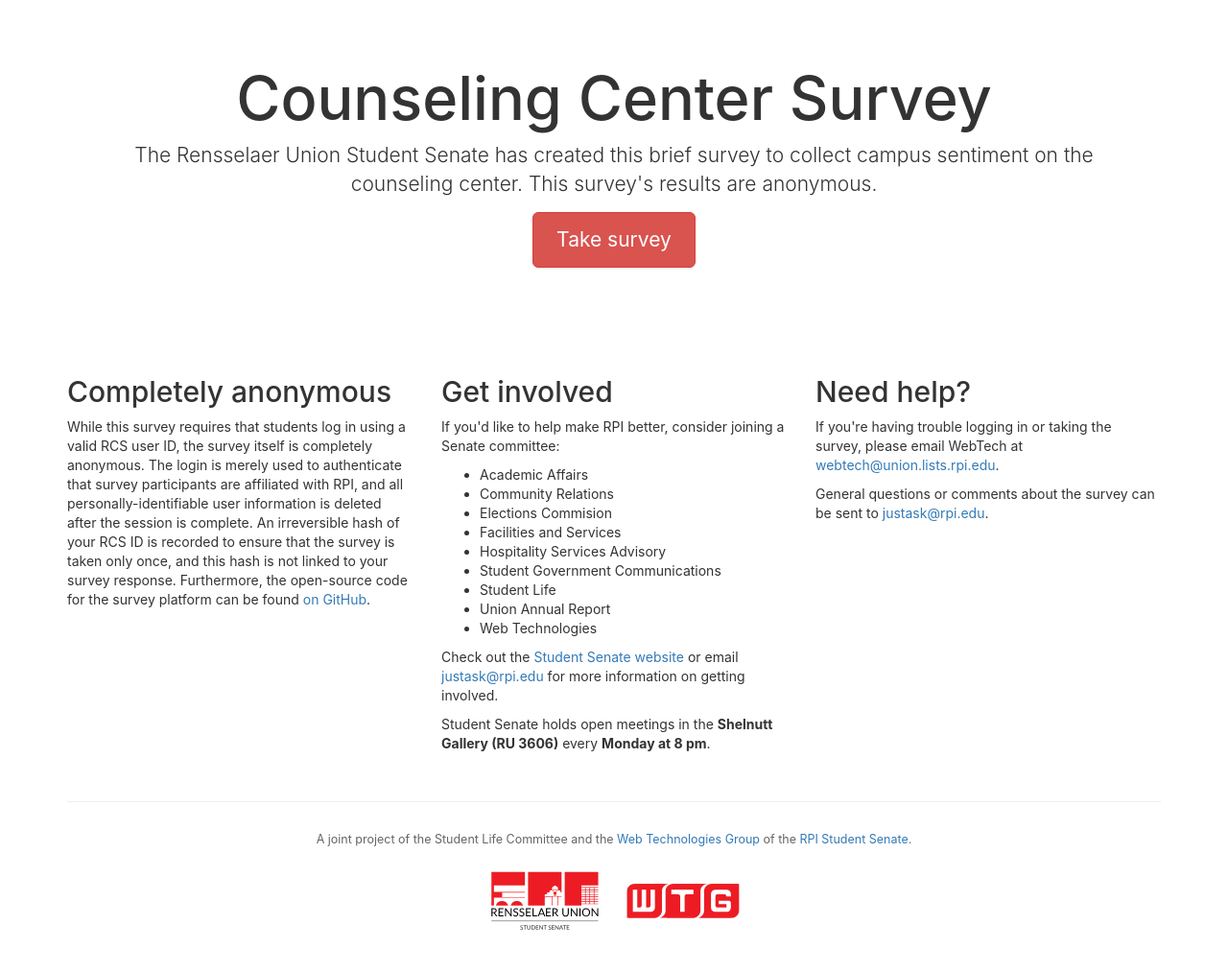
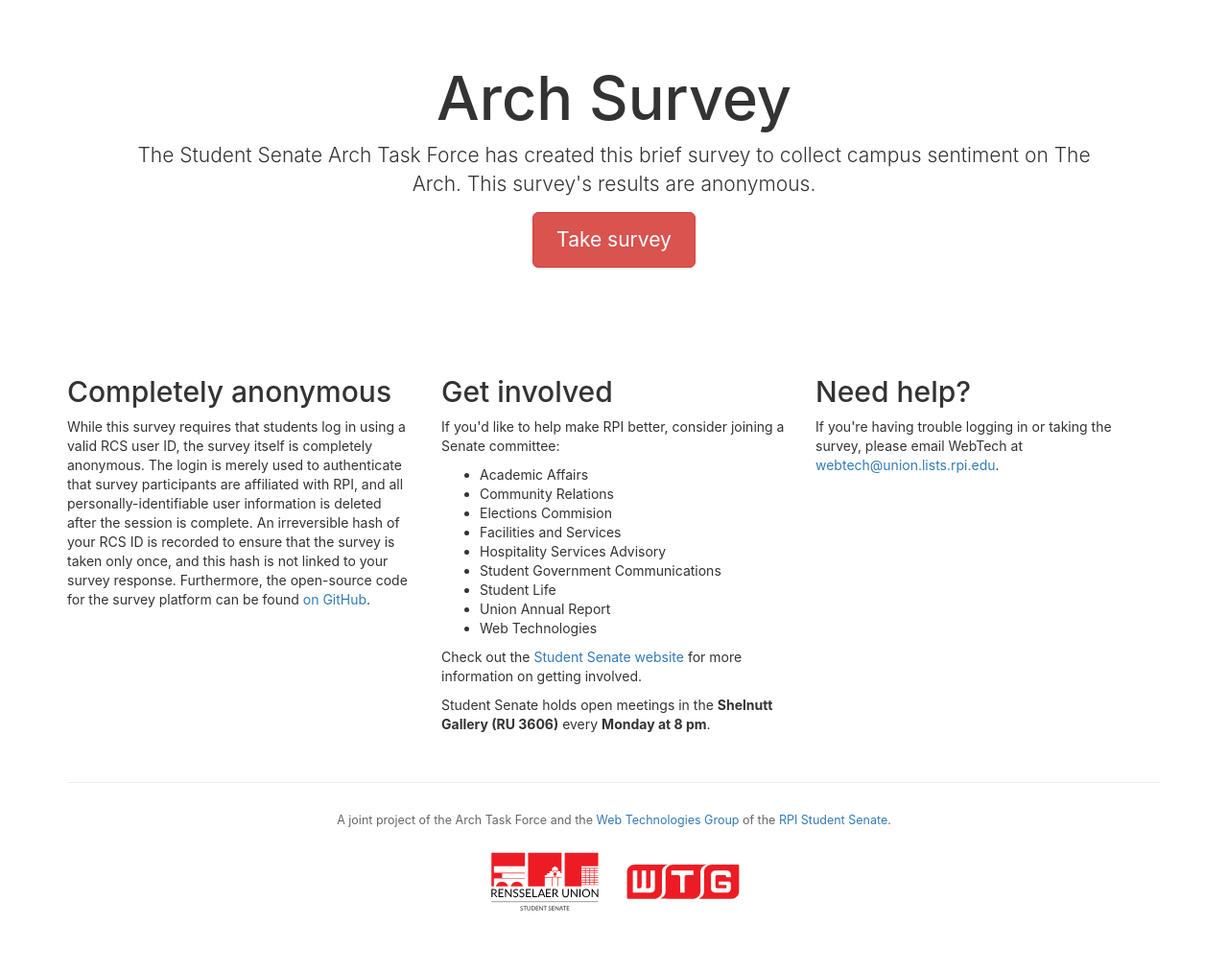
Before and after one commit to wtg/senate-survey, a Flask app: page / in a window 1280 px wide. Shown: the whole page at 96% size. After the commit the page ends 949 px from the top, so only its background shows below. Run offline with Flask 2, Linux system fonts and the light colour scheme; some libraries are stand-ins or nearby versions.

Commit message:
Update titles for Arch survey

```diff
--- a/templates/base.html
+++ b/templates/base.html
@@ -2,7 +2,7 @@
 <html>
     <head>
         {% block head %}
-        <title>{% if self.title() %}{% block title %}{% endblock %} &mdash; {% endif %}Counseling Center Survey</title>
+        <title>{% if self.title() %}{% block title %}{% endblock %} &mdash; {% endif %}Summer Arch Survey</title>
         <link rel="stylesheet" href="/static/bootstrap.min.css">
         <link rel="stylesheet" href="/static/style.css">
         <meta name="viewport" content="width=device-width, initial-scale=1">
@@ -14,8 +14,8 @@
                 {% block content %}{% endblock %}
             </div>
             <footer class="footer">
-                <p>A joint project of the Student Life Committee and the <a href="https://webtech.union.rpi.edu">Web Technologies Group</a> of the <a href="http://sg.rpi.edu/senate/">RPI Student Senate</a>.</p>
-                <a href="http://sg.rpi.edu/senate/"><img src="/static/primary_student_senate.svg" class="logo-img"></a>
+                <p>A joint project of the Arch Task Force and the <a href="https://webtech.union.rpi.edu">Web Technologies Group</a> of the <a href="http://sg.rpi.edu/senate/">RPI Student Senate</a>.</p>
+                <a href="https://sg.rpi.edu/about/senate"><img src="/static/primary_student_senate.svg" class="logo-img"></a>
                 <a href="https://webtech.union.rpi.edu"><img src="/static/wtg_logo.svg" class="logo-img"></a>
             </footer>
         </div>
--- a/templates/closed.html
+++ b/templates/closed.html
@@ -2,13 +2,13 @@
 
 {% block content %}
             <div class="jumbotron">
-                <h1>Counseling Center Survey</h1>
+                <h1>Summer Arch Survey</h1>
                 <p class="lead">This survey is closed. Thank you for your feedback!</p>
             </div>
             <div class="row">
                 <div class="col-lg-6 col-lg-push-3">
                     <h2>Get involved</h2>
-                    <p>The Student Senate would like to thank you for your participation in the survey and your contribution to improving student government elections at Rensselaer.</p>
+                    <p>The Student Senate would like to thank you for your participation in the survey.</p>
                 </div>
             </div>
 {% endblock %}
--- a/templates/index.html
+++ b/templates/index.html
@@ -10,10 +10,10 @@
 
 {% block content %}
 <div class="jumbotron">
-    <h1>Counseling Center Survey</h1>
+    <h1>Arch Survey</h1>
     <p class="lead">
-        The Rensselaer Union Student Senate has created this brief survey to
-        collect campus sentiment on the counseling center. This
+        The Student Senate Arch Task Force has created this brief survey to
+        collect campus sentiment on The Arch. This
         survey's results are anonymous.
     </p>
     <p>
@@ -47,9 +47,8 @@
                 <li>Union Annual Report</li>
                 <li>Web Technologies</li>
             </ul>
-            Check out the <a href="http://sg.rpi.edu/senate/">Student Senate website</a>
-            or email <a href="mailto:justask@rpi.edu">justask@rpi.edu</a> for
-            more information on getting involved.
+            Check out the <a href="https://sg.rpi.edu/about/senate">Student Senate website</a>
+            for more information on getting involved.
         </p>
         <p>
             Student Senate holds open meetings in the <b>Shelnutt Gallery (RU 3606)</b> every <b>Monday at 8 pm</b>.
@@ -61,10 +60,6 @@
             If you're having trouble logging in or taking the survey, please
             email WebTech at <a href="mailto:webtech@union.lists.rpi.edu">webtech@union.lists.rpi.edu</a>.
         </p>
-        <p>
-            General questions or comments about the survey can be sent to
-            <a href="mailto:justask@rpi.edu">justask@rpi.edu</a>.
-        </p>
     </div>
 </div>
 {% endblock %}
--- a/templates/message.html
+++ b/templates/message.html
@@ -2,7 +2,7 @@
 {% block title %}{{ title }}{% endblock %}
 {% block content %}
     <div class="masthead">
-        <h3 class="text-muted">Counseling Center Survey</h3>
+        <h3 class="text-muted">Summer Arch Survey</h3>
     </div>
     <p>{{ message }}</p>
 {% endblock %}
```
